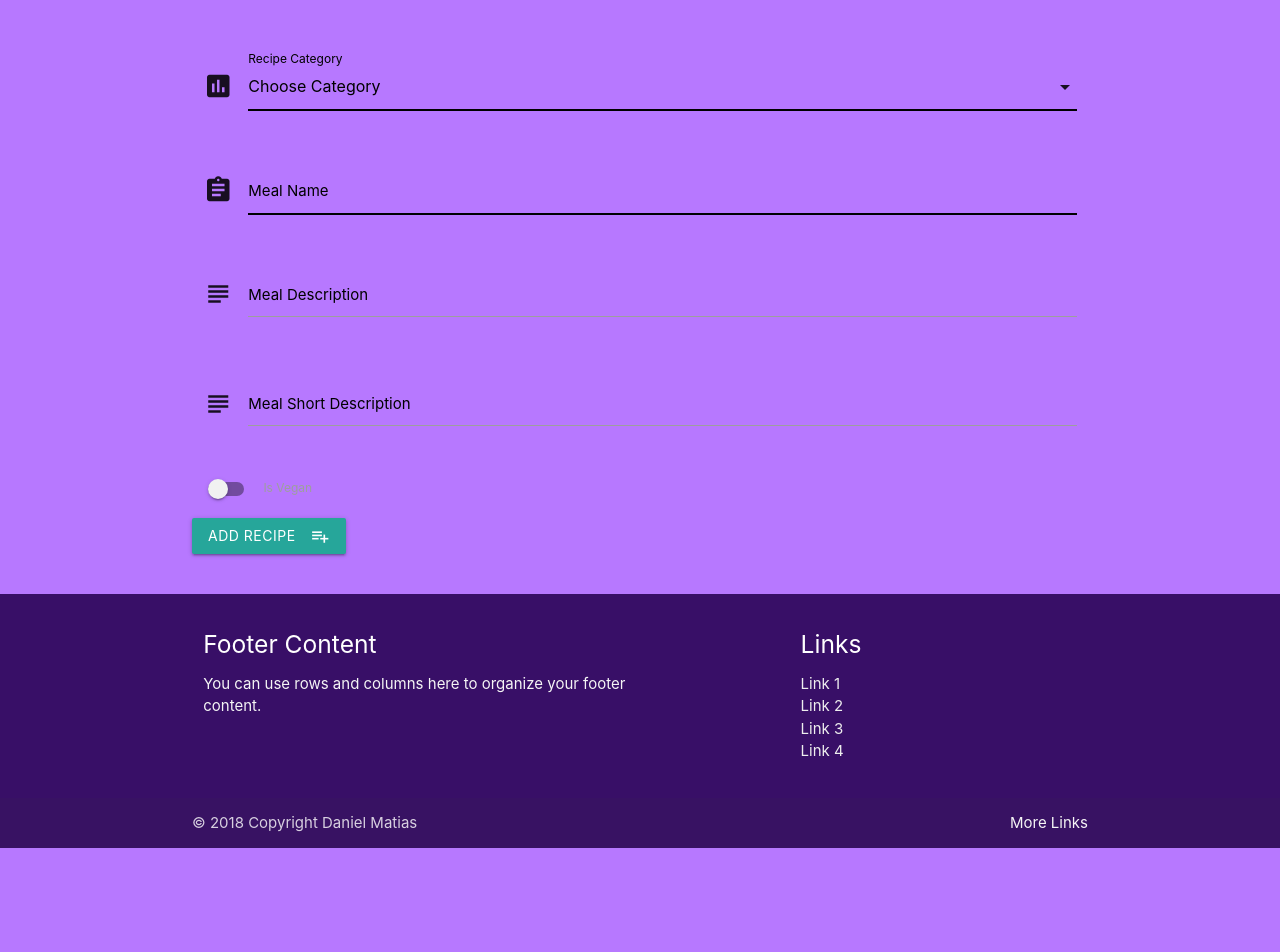
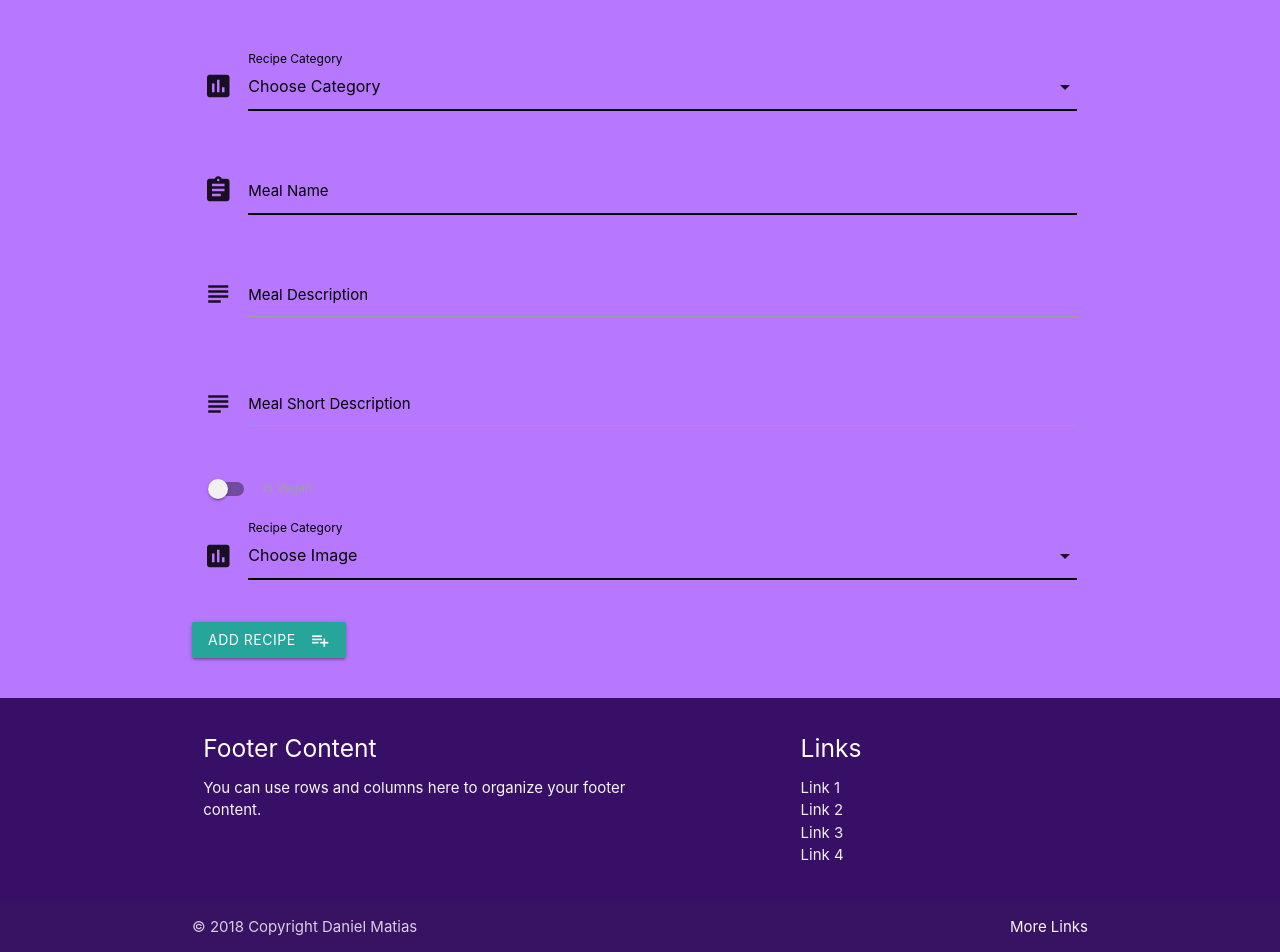
Before and after one commit to Losiek86/cookbook, a Flask app: page /add_recipe in a window 1280 px wide. Shown: the part 600-1552 px from the top of the page. Before the commit the page ends 1448 px from the top, so only its background shows below. Run offline with Flask 2, Linux system fonts and the light colour scheme; data that the repository does not hold is empty; some libraries are stand-ins or nearby versions; some web fonts are replaced.

Commit message:
resize images

```diff
--- a/app.py
+++ b/app.py
@@ -64,7 +64,8 @@ def register():
 @app.route('/add_recipe')
 def add_recipe():
     return render_template('add_recipe.html',
-                            categories=mongo.db.categories.find())
+                            categories=mongo.db.categories.find(),
+                            images=mongo.db.images.find())
 
 @app.route('/insert_recipe', methods=['POST'])
 def insert_recipe():
--- a/templates/add_recipe.html
+++ b/templates/add_recipe.html
@@ -137,6 +137,18 @@
                 </div>
             </div>
             <div class="row">
+                <div class="input-field col s12">
+                    <i class="material-icons prefix">poll</i>
+                    <select id="image" name="image">
+                        <option value="" disabled selected>Choose Image</option>
+                        {% for image in images %}
+                        <option value="{{image.image_track}}">{{image.image_name}}</option>
+                        {% endfor %}
+                    </select>
+                    <label>Recipe Category</label>
+                </div>
+            </div>
+            <div class="row">
                 <button class="btn waves-effect waves-light" type="submit" name="action">Add Recipe
                     <i class="material-icons right">playlist_add</i>
                 </button>
```
Also changed, not shown: static/image/breakfast.png, static/image/dessert.jpg, static/image/dinner.png.
